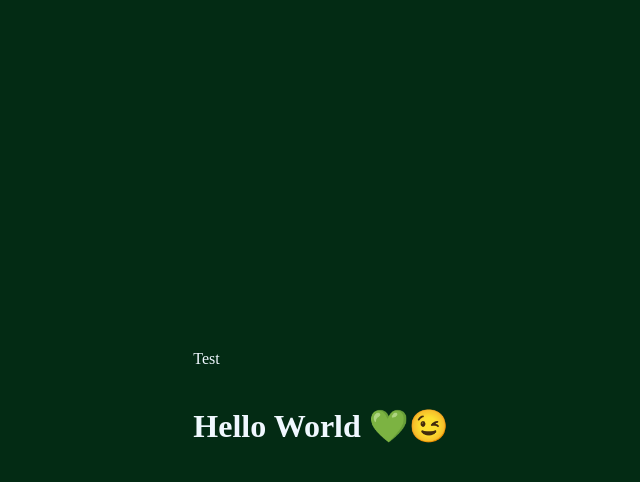
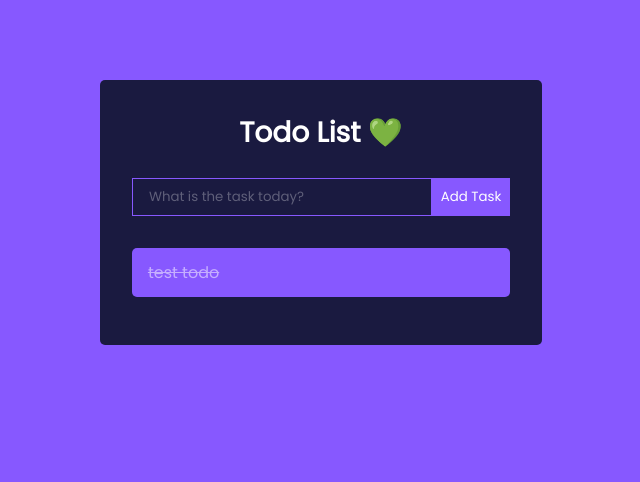
Before and after one commit to AmirAliAzimloo/TS-React-TodoManager, a React (Vite) app: page / in a window 1280 px wide. Shown: the top 482 px of the page, without its empty margins (319-959 px from the left). Built offline with nearby package versions, Linux system fonts and the light colour scheme; the HTML template or start-up script is replaced by a standard one.

Commit message:
ui/ux & structure completed

```diff
--- a/src/App.css
+++ b/src/App.css
@@ -1,11 +1,89 @@
-body{
+@import url("https://fonts.googleapis.com/css2?family=Poppins&display=swap");
+
+* {
+  font-family: "Poppins", sans-serif;
+  margin: 0;
+  padding: 0;
+  box-sizing: border-box;
+}
+
+body {
+  background: #8758ff;
   display: flex;
+  justify-content: center;
   align-items: center;
+}
+
+.App {
+  text-align: center;
+}
+
+h1 {
+  color: #fff;
+  margin-bottom: 0.5rem;
+  font-size: 1.75rem;
+}
+
+.TodoWrapper {
+  background: #1a1a40;
+  margin-top: 5rem;
+  padding: 2rem;
+  border-radius: 5px;
+}
+
+.TodoForm {
+  width: 100%;
+}
+
+.todo-input {
+  outline: none;
+  background: none;
+  border: 1px solid #8758ff;
+  padding: 0.5rem 1rem;
+  margin-top: 1rem;
+  margin-bottom: 2rem;
+  width: 300px;
+  color: #fff;
+}
+
+.todo-input::placeholder {
+  color: #ffffff4d;
+}
+
+.todo-btn {
+  background: #8758ff;
+  color: #fff;
+  border: none;
+  padding: 0.55rem;
+  cursor: pointer;
+}
+
+.Todo {
+  display: flex;
+  justify-content: space-between;
+  align-items: center;
+  background: #8758ff;
+  color: #fff;
+  padding: 0.75rem 1rem;
+  border-radius: 5px;
+  margin-bottom: 1rem;
+  cursor: pointer;
+}
+
+.fa-trash {
+  margin-left: 0.75rem;
+}
+
+.completed {
+  color: #c5aeff;
+  text-decoration: line-through;
+}
+
+.TodoWrapper h1 {
+  text-align: center;
+}
+
+.swal-footer {
+  display: flex;
   justify-content: center;
-  height: 100vh;
-  font: 3.5rem ;
-
-  background: rgb(3, 43, 20);
-  overflow: hidden;
-  color: aliceblue;
 }
--- a/src/App.tsx
+++ b/src/App.tsx
@@ -1,15 +1,11 @@
 import './App.css'
-import Test from './Test'
+import TodosWrapper from './Components/TodosWrapper'
 
 function App() {
 
   return (
     <>
-    <Test/>
-    <br />
-     <h1>
-      Hello World 💚😉
-     </h1>
+    <TodosWrapper />
     </>
   )
 }
--- /dev/null
+++ b/src/Components/Todo.tsx
@@ -0,0 +1,16 @@
+
+function Todo() {
+  return (
+    <div className="Todo">
+    <p
+      className={ "completed" } // or completed className
+    >
+      test todo
+    </p>
+    <div>
+    </div>
+    </div>
+  )
+}
+
+export default Todo
--- /dev/null
+++ b/src/Components/TodoForm.tsx
@@ -0,0 +1,17 @@
+
+function TodoForm() {
+  return (
+    <form className="TodoForm" >
+    <input
+      type="text"
+      className="todo-input"
+      placeholder="What is the task today?"
+    />
+    <button type="submit" className="todo-btn">
+      Add Task
+    </button>
+  </form>
+  )
+}
+
+export default TodoForm
--- /dev/null
+++ b/src/Components/Todos.types.ts
@@ -0,0 +1,5 @@
+export type Todo = {
+    id:string
+    title:string
+    completed:boolean
+}
--- /dev/null
+++ b/src/Components/TodosWrapper.tsx
@@ -0,0 +1,19 @@
+import Todo from "./Todo"
+import TodoForm from "./TodoForm"
+
+function TodosWrapper() {
+  return (
+    <div className="TodoWrapper">
+    <h1>Todo List 💚 </h1>
+    {/* Add New Todo Form */}
+
+   <TodoForm />
+
+    {/* display todos */}
+
+   <Todo />
+  </div>
+  )
+}
+
+export default TodosWrapper
--- a/src/Test.tsx
+++ /dev/null
@@ -1,9 +0,0 @@
-function Test() {
-  return (
-    <div>
-      Test
-    </div>
-  )
-}
-
-export default Test
```
